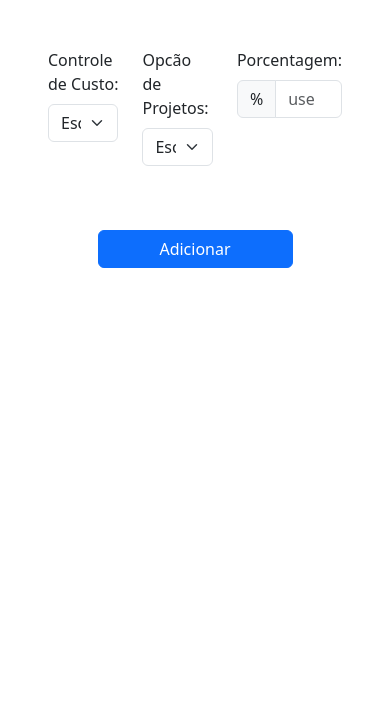
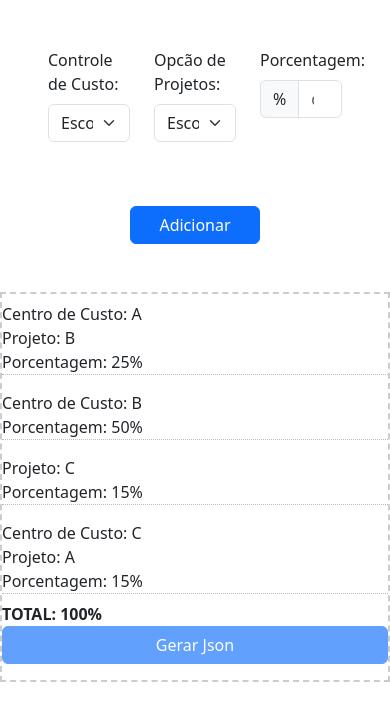
Before and after one commit to OdirleiGuilherme80/CentroDeCusto, a plain HTML site: page index.html in a window 390 px wide. Drawn offline with Linux system fonts and the light colour scheme.

Commit message:
aplicação de validação no select opcao-custo e input porcentagem. correção do grid e addcicionamento da tabela e bordas.

```diff
--- a/index.html
+++ b/index.html
@@ -8,51 +8,100 @@
     <link href="src/css/bootstrap.min.css" rel="stylesheet" type="text/css">
     <script type="text/javascript" src="src/js/jquery-3.7.1.min.js"></script>
     <script type="text/javascript" src="src/js/bootstrap.min.js"></script>
+    <style>
+        .borda_lista {
+            border: dashed 2px #ccc;
+        }
+
+        .item {
+            border-bottom: dotted 1px #bbb;
+        }
+    </style>
 </head>
 
 <body>
     <form>
         <div class="container p-5">
             <div class="row mb-3">
-                <div class="col">
-                    <label for="custo" class="form-label">Controle de Custo:</label>
-                    <select name="" id="custo" class="form-select">
-                        <option selected>Escolha uma opção...</option>
-                        <option value="">Centro de custo 1</option>
-                        <option value="">Centro de custo 2</option>
-                        <option value="">Centro de custo 3</option>
-                        <option value="">Centro de custo 4</option>
+                <div class="col-4">
+                    <label for="opcao-custo" class="form-label">Controle de Custo:</label>
+                    <select id="opcao-custo" name="opcao-custo" class="form-select" required>
+                        <option selected disabled value="">Escolha uma opção...</option>
+                        <option value="custo-a">custo 1</option>
+                        <option value="custo-b">custo 2</option>
+                        <option value="custo-c">custo 3</option>
+                        <option value="custo-d">custo 4</option>
                     </select>
                 </div>
 
-                <div class="col">
-                    <label for="projeto" class="form-label">Opcão de Projetos:</label>
-                    <select name="" id="projeto" class="form-select">
-                        <option selected>Escolha uns dos projetos...</option>
-                        <option value="">projeto A</option>
-                        <option value="">Projeto B</option>
-                        <option value="">Projeto C</option>
-                        <option value="">Projeto D</option>
+                <div class="col-4">
+                    <label for="opcao-projeto" class="form-label">Opcão de Projetos:</label>
+                    <select name="opcao-projeto" id="opcao-projeto" class="form-select" required>
+                        <option value="" >Escolha uns dos projetos...</option>
+                        <option value="projeto-a">projeto A</option>
+                        <option value="projeto-b">Projeto B</option>
+                        <option value="projeto-c">Projeto C</option>
+                        <option value="projeto-d">Projeto D</option>
                     </select>
                 </div>
 
-                <div class="col">
+                <div class="col-4">
                     <label for="porcento" class="form-label">Porcentagem:</label>
                     <div class="input-group">
                         <span class="input-group-text">%</span>
                         <input type="number" id="porcento" class="form-control" min="0.00" max="100" step=".01"
-                            placeholder="use números decimais 0.00">
+                            placeholder="digite a porcentagem 0.00" required>
                         </input>
                     </div>
                 </div>
             </div>
         </div>
-        <div class="d-grid gap-2 col-6 mx-auto">
+        <div class="acao-botao d-grid gap-2 col-4 mx-auto">
             <button class="btn btn-primary" type="submit">Adicionar</button>
         </div>
     </form>
-    <div>
+    <div class="col-sm-12 col-md-4 mx-auto mt-5 borda_lista">
+        <div class="row">
+            <div class="col-sm-12">
+                <div class="item mt-2 mb-2">
+                    Centro de Custo: A<br>
+                    Projeto: B<br>
+                    Porcentagem: 25%
+                </div>
+            </div>
 
+            <div class="col-sm-12">
+                <div class="item mt-2 mb-2">
+                    Centro de Custo: B<br>
+                    Porcentagem: 50%
+                </div>
+            </div>
+
+            <div class="col-sm-12">
+                <div class="item mt-2 mb-2">
+                    Projeto: C<br>
+                    Porcentagem: 15%
+                </div>
+            </div>
+
+            <div class="col-sm-12">
+                <div class="item mt-2 mb-2">
+                    Centro de Custo: C<br>
+                    Projeto: A<br>
+                    Porcentagem: 15%
+                </div>
+            </div>
+        </div>
+
+        <div class="row mb-3">
+            <div class="col-sm-12">
+                <strong>TOTAL: 100%</strong>
+            </div>
+
+            <div class="col-sm-12 text-center">
+                <button class="btn btn-primary disabled" style="width: 100%;">Gerar Json</button>
+            </div>
+        </div>
     </div>
 </body>
 
```
